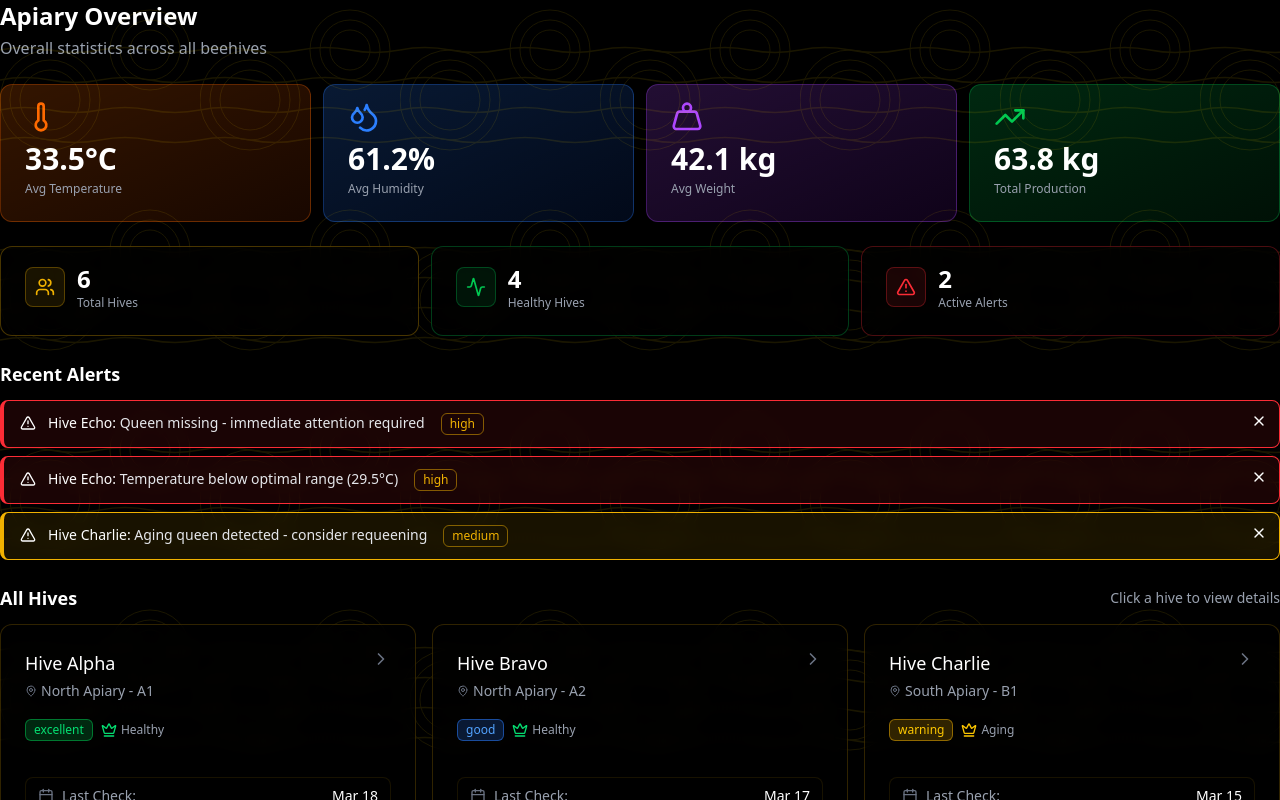
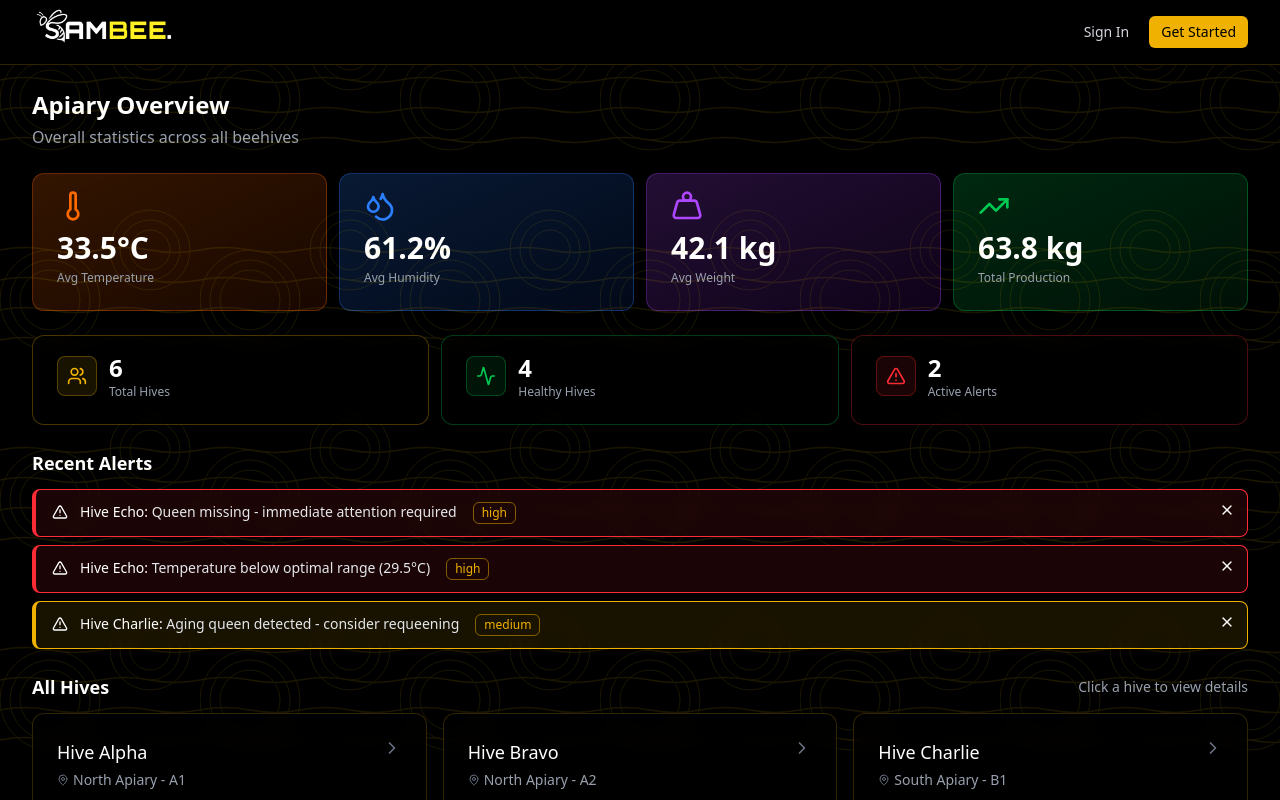
Before and after one commit to SamBee-project/sambee-project, a Next.js app in the folder frontend/: page /dashboard in a window 1280 px wide. Shown: the top 800 px of the page. Built offline with nearby package versions, Linux system fonts and the light colour scheme.

Commit message:
feat: add Header component and update layout with new structure

```diff
--- a/frontend/src/app/layout.tsx
+++ b/frontend/src/app/layout.tsx
@@ -3,6 +3,7 @@ import { Orbitron } from "next/font/google";
 import localFont from "next/font/local";
 import "./globals.css";
 import { StoreProvider } from "@/store/StoreProvider";
+import { Header } from "../components/ui/Header"; // Імпортуємо наш новий хедер
 
 const orbitron = Orbitron({
   variable: "--font-orbitron",
@@ -16,7 +17,7 @@ const gruntGrotesk = localFont({
 
 export const metadata: Metadata = {
   title: "SamBee",
-  description: "Generated by create next app",
+  description: "Beehive Management System",
 };
 
 export default function RootLayout({
@@ -25,11 +26,16 @@ export default function RootLayout({
   children: React.ReactNode;
 }>) {
   return (
-    <html lang="en">
+    <html lang="en" className="dark">
       <body
-        className={`${orbitron.variable} ${gruntGrotesk.variable} antialiased bg-black text-white`}
+        className={`${orbitron.variable} ${gruntGrotesk.variable} antialiased bg-black text-white min-h-screen`}
       >
-        <StoreProvider>{children}</StoreProvider>
+        <StoreProvider>
+          <Header />
+          <main className="max-w-7xl mx-auto px-4 sm:px-6 lg:px-8 pt-6">
+            {children}
+          </main>
+        </StoreProvider>
       </body>
     </html>
   );
--- a/frontend/src/app/page.tsx
+++ b/frontend/src/app/page.tsx
@@ -86,44 +86,6 @@ export default function Welcome() {
   return (
     <div className="min-h-screen bg-black text-white relative overflow-hidden">
       <TopoBackground />
-
-      <motion.header
-        initial={{ y: -100 }}
-        animate={{ y: 0 }}
-        transition={{ duration: 0.5 }}
-        className="bg-black/80 backdrop-blur-sm border-b border-yellow-500/20 sticky top-0 z-50"
-      >
-        <div className="max-w-7xl mx-auto px-4 sm:px-6 lg:px-8">
-          <div className="flex items-center justify-between h-16">
-            <div className="flex items-center">
-              <Image
-                src={logoImage}
-                alt="SAMBEE Logo"
-                className="h-20 w-auto object-contain"
-              />
-            </div>
-            <div className="flex items-center gap-2">
-              <Link href="/login">
-                <Button
-                  variant="ghost"
-                  size="sm"
-                  className="text-gray-300 hover:text-yellow-500 hover:bg-yellow-500/10"
-                >
-                  Sign In
-                </Button>
-              </Link>
-              <Link href="/register">
-                <Button
-                  size="sm"
-                  className="bg-yellow-500 hover:bg-yellow-600 text-black"
-                >
-                  Get Started
-                </Button>
-              </Link>
-            </div>
-          </div>
-        </div>
-      </motion.header>
 
       <main className="relative z-10">
         <section className="max-w-7xl mx-auto px-4 sm:px-6 lg:px-8 py-20 md:py-32">
--- /dev/null
+++ b/frontend/src/components/ui/Header.tsx
@@ -0,0 +1,51 @@
+"use client";
+
+import Image from "next/image";
+import Link from "next/link";
+import { motion } from "framer-motion";
+import { Button } from "./Button";
+import logoImage from "../../../public/logo.png";
+
+export const Header = () => {
+  return (
+    <motion.header
+      initial={{ y: -100 }}
+      animate={{ y: 0 }}
+      transition={{ duration: 0.5 }}
+      className="bg-black/80 backdrop-blur-sm border-b border-yellow-500/20 sticky top-0 z-50"
+    >
+      <div className="max-w-7xl mx-auto px-4 sm:px-6 lg:px-8">
+        <div className="flex items-center justify-between h-16">
+          <div className="flex items-center">
+            <Link href="/">
+              <Image
+                src={logoImage}
+                alt="SAMBEE Logo"
+                className="h-20 w-auto object-contain cursor-pointer"
+              />
+            </Link>
+          </div>
+          <div className="flex items-center gap-2">
+            <Link href="/login">
+              <Button
+                variant="ghost"
+                size="sm"
+                className="text-gray-300 hover:text-yellow-500 hover:bg-yellow-500/10"
+              >
+                Sign In
+              </Button>
+            </Link>
+            <Link href="/register">
+              <Button
+                size="sm"
+                className="bg-yellow-500 hover:bg-yellow-600 text-black"
+              >
+                Get Started
+              </Button>
+            </Link>
+          </div>
+        </div>
+      </div>
+    </motion.header>
+  );
+};
```
